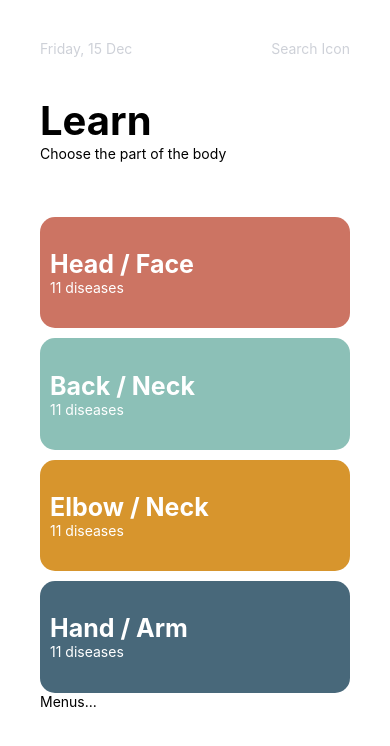
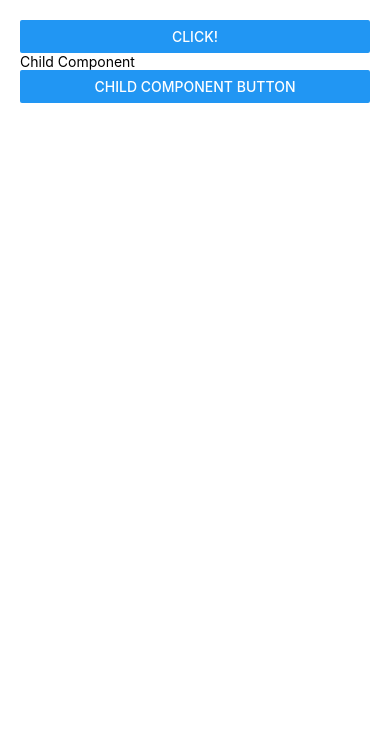
Before and after one commit to yakintech/BAU-4468-react-native-tutorial, a React Native app: screen / in a window 390 px wide. Shown: the top 746 px of the page. Built offline with nearby package versions, Linux system fonts and the light colour scheme.

Commit message:
props sample

```diff
--- a/App.js
+++ b/App.js
@@ -7,6 +7,10 @@ import Content from './src/JsxSample/Content'
 import Footer from './src/JsxSample/Footer'
 import IfElseSample from './src/JsxSample/IfElseSample'
 import UserDetail from './src/JsxSample/UserDetail'
+import PropsArraySample from './src/propSample/PropsArraySample'
+import PropsFunctionSample from './src/propSample/PropsFunctionSample'
+import PropsObjectArraySample from './src/propSample/PropsObjectArraySample'
+import PropsObjectSample from './src/propSample/PropsObjectSample'
 import BackNeck from './src/templateSample/BackNeck'
 import DynamicBox from './src/templateSample/DynamicBox'
 import Elbow from './src/templateSample/Elbow'
@@ -19,11 +23,87 @@ import Title from './src/templateSample/Title'
 
 
 const App = () => {
+
+  let user = {
+    name: "Çağatay",
+    surname: "Yıldız",
+    year: 2022,
+    address: {
+      street: 'Süleyman Seba',
+      city: 'İstanbul'
+    }
+  }
+
+
+  let metalBands = ['Iron Maiden', 'Gojira', 'In Flames', 'Rotting Christ'];
+
+
+  let categories = [
+    {
+      "id": 2,
+      "description": "Sweet and savory sauces relishes spreads and seasonings",
+      "name": "Condiments"
+    },
+    {
+      "id": 1,
+      "description": "Soft drinks coffees teas beers and ales",
+      "name": "Beverages"
+    },
+    {
+      "id": 3,
+      "description": "Desserts candies and sweet breads",
+      "name": "Confections"
+    },
+    {
+      "id": 4,
+      "description": "Cheeses",
+      "name": "Dairy Products"
+    },
+    {
+      "id": 5,
+      "description": "Breads crackers pasta and cereal",
+      "name": "Grains/Cereals"
+    },
+    {
+      "id": 6,
+      "description": "Prepared meats",
+      "name": "Meat/Poultry"
+    },
+    {
+      "id": 7,
+      "description": "Dried fruit and bean curd",
+      "name": "Produce"
+    },
+    {
+      "id": 8,
+      "description": "Seaweed and fish",
+      "name": "Seafood"
+    }
+  ];
+
+  const myFunction = (name) => {
+
+    alert('Hello ' + name);
+
+  }
+
+  const myFunctionForChild = (name, surname) => {
+    alert(name + " " + surname)
+  }
+
   return (
     <>
       <SafeAreaView style={{ flex: 1, padding: 20 }}>
-        <View style={{ flex: 1, padding: 20 }}>
-          <HeaderTitle></HeaderTitle>
+
+        <PropsFunctionSample myFunc2={myFunctionForChild} myFunc={myFunction}></PropsFunctionSample>
+
+
+        {/* <PropsObjectArraySample categoryList={categories}></PropsObjectArraySample> */}
+        {/* <PropsArraySample metals={metalBands} year={2022}></PropsArraySample> */}
+
+        {/* <PropsObjectSample webUser={user}></PropsObjectSample> */}
+        {/* <View style={{ flex: 1, padding: 20 }}> */}
+        {/* <HeaderTitle></HeaderTitle>
           <Title></Title>
 
           <DynamicBox bColor='#CC7463' title='Head / Face' subTitle='11 diseases'></DynamicBox>
@@ -32,15 +112,16 @@ const App = () => {
 
           <DynamicBox bColor='#D7952D' title='Elbow / Neck' subTitle='11 diseases'></DynamicBox>
 
-          <DynamicBox bColor='#48687A' title='Hand / Arm' subTitle='11 diseases'></DynamicBox>
+          <DynamicBox bColor='#48687A' title='Hand / Arm' subTitle='11 diseases'></DynamicBox> */}
 
-          {/* <HeadFace></HeadFace> */}
-          {/* <BackNeck></BackNeck> */}
-           {/* <Elbow></Elbow> */}
-           {/* <Hand></Hand> */}
+        {/* <HeadFace></HeadFace> */}
+        {/* <BackNeck></BackNeck> */}
+        {/* <Elbow></Elbow> */}
+        {/* <Hand></Hand> */}
 
-          <Menu></Menu>
-        </View>
+        {/* <Menu></Menu> */}
+        {/* </View> */}
+
 
       </SafeAreaView>
     </>
--- /dev/null
+++ b/src/propSample/PropsArraySample.js
@@ -0,0 +1,21 @@
+import React from 'react'
+import { View, Text } from 'react-native'
+
+const PropsArraySample = (props) => {
+
+    console.log('Metal Bands', props.metals);
+
+    console.log('Year', props.year);
+
+    return (
+        <View>
+            {
+                props.metals.map((item,key) => {
+                    return <Text>{item}</Text>
+                })
+            }
+        </View>
+    )
+}
+
+export default PropsArraySample
--- /dev/null
+++ b/src/propSample/PropsChildFunctionSample.js
@@ -0,0 +1,13 @@
+import React from 'react'
+import { View, Text, Button } from 'react-native'
+
+const PropsChildFunctionSample = (props) => {
+    return (
+        <View>
+            <Text>Child Component</Text>
+            <Button onPress={() => props.childFunc("Çağatay","Yıldız")} title='Child Component Button'></Button>
+        </View>
+    )
+}
+
+export default PropsChildFunctionSample
--- /dev/null
+++ b/src/propSample/PropsFunctionSample.js
@@ -0,0 +1,23 @@
+import React from 'react'
+import { View, Text, Button } from 'react-native'
+import PropsChildFunctionSample from './PropsChildFunctionSample'
+
+const PropsFunctionSample = (props) => {
+
+    const clickButton = () => {
+
+        props.myFunc('Çağatay')
+
+    }
+
+    return (
+        <View>
+            <Text></Text>
+            <Button onPress={() => clickButton()} title='Click!'></Button>
+
+            <PropsChildFunctionSample childFunc={props.myFunc2}></PropsChildFunctionSample>
+        </View>
+    )
+}
+
+export default PropsFunctionSample
--- /dev/null
+++ b/src/propSample/PropsObjectArraySample.js
@@ -0,0 +1,19 @@
+import React from 'react'
+import { View, Text } from 'react-native'
+
+const PropsObjectArraySample = (props) => {
+
+    console.log('Props', props.categoryList);
+
+    return (
+        <View>
+            {
+                props.categoryList.map((item, key) => {
+                   return <Text>{item.name} - {item.description}</Text>
+                })
+            }
+        </View>
+    )
+}
+
+export default PropsObjectArraySample
--- /dev/null
+++ b/src/propSample/PropsObjectSample.js
@@ -0,0 +1,17 @@
+import React from 'react'
+import { View, Text } from 'react-native'
+
+const PropsObjectSample = (props) => {
+
+    console.log('PROPS', props);
+
+    return (
+        <View>
+            <Text>Name: {props.webUser.name}</Text>
+            <Text>Surname: {props.webUser.surname}</Text>
+            <Text>City: {props.webUser.address.city}</Text>
+        </View>
+    )
+}
+
+export default PropsObjectSample
```
Also changed, not shown: notes.txt.
